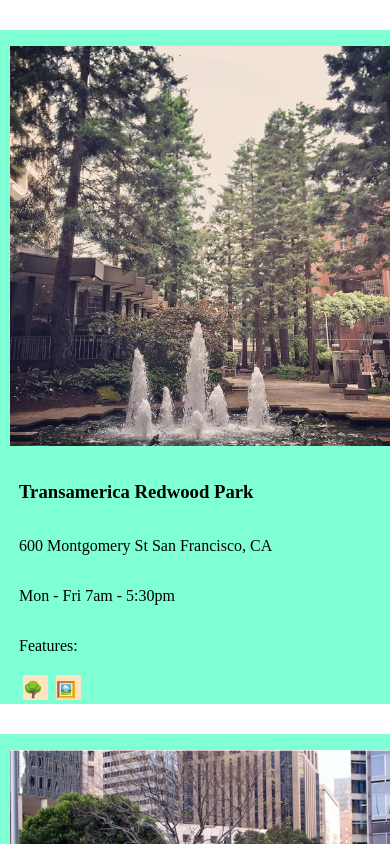
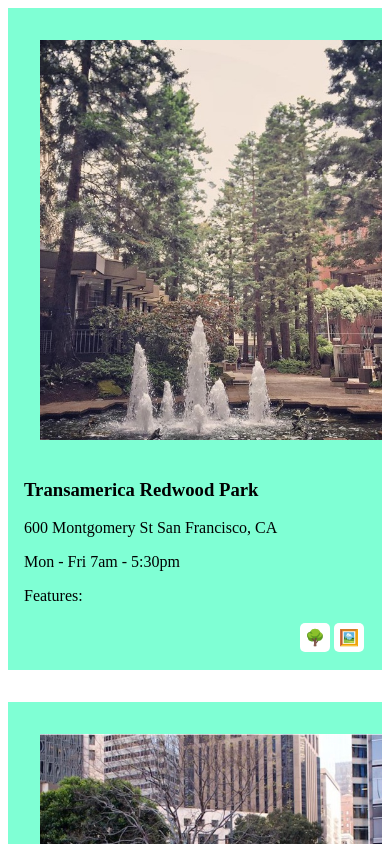
Before and after one commit to fmagana14/challenge-2-web-design, a plain HTML site: page index.html in a window 390 px wide. Shown: the top 844 px of the page. Drawn offline with Linux system fonts and the light colour scheme.

Commit message:
re-aligned image and fixed bug

```diff
--- a/index.html
+++ b/index.html
@@ -1,85 +1,15 @@
 <!DOCTYPE html>
 <html lang="en">
   <head>
-	<meta charset="UTF-8">
-	<meta http-equiv="X-UA-Compatible" content="IE=edge">
-	<meta name="viewport" content="width=device-width, initial-scale=1.0">
-	<link rel="stylesheet" href="styles.css">
+    <meta charset="UTF-8" />
+    <meta http-equiv="X-UA-Compatible" content="IE=edge" />
+    <meta name="viewport" content="width=device-width, initial-scale=1.0" />
+    <link rel="stylesheet" href="styles.css" />
     <title>Document</title>
     <style>
-		/* Your styles here!
-		body {
-  display: flex;
-  flex-direction: column;
-  align-items: center;
-  margin: auto;
-}
-.main {
-  display: grid;
-  grid-template-columns: 1fr 1fr;
-  gap: 30px;
-  padding-top: 30px;
-  padding-bottom: 30px;
-}
-article {
-  display: flex;
-  flex-direction: row;
-  background-color: aquamarine;
-}
-.features {
-  display: flex;
-  flex-direction: column;
-}
-.features-list {
-  display: flex;
-  flex-direction: row;
-  justify-content: flex-end;
-}
-img {
-  margin: 1rem;
-  height: 200px;
-  width: 200px;
-}
-
-.features-list > div {
-  display: flex;
-  justify-content: flex-start;
-  background-color: bisque;
-  padding: 5px;
-  border-radius: 2px;
-  margin: 4px;
-  height: 15px;
-  width: 15px;
-  text-align: bottom;
-}
-
-@media screen and (max-width: 500px) {
-  article {
-    flex-direction: column;
-    align-items: center;
-    width: auto;
-  }
-  img {
-    margin: 1rem auto;
-    height: auto;
-    width:100%;
-  }
-  .main {
-    grid-template-columns: 1fr;
-
-  }
-  div.features {
-    vertical-align: bottom;
-    display: inline-block;
-    flex-direction: column;
-    justify-content: left;
-  }
-} */
-
     </style>
   </head>
   <body>
-
     <!--  -->
     <section class="main">
       <article>
@@ -165,6 +95,5 @@ img {
         </div>
       </article>
     </section>
-
   </body>
 </html>
--- a/styles.css
+++ b/styles.css
@@ -1,76 +1,49 @@
-body {
-  display: flex;
-  flex-direction: column;
-  align-items: center;
-  margin: auto;
-}
+
 .main {
   display: grid;
   grid-template-columns: 1fr 1fr;
-  gap: 30px;
-  padding-top: 30px;
-  padding-bottom: 30px;
+  grid-gap: 30px;
 }
 article {
   display: flex;
   flex-direction: row;
   background-color: aquamarine;
-}
-.features {
-  display: flex;
-  flex-direction: column;
+  column-gap: 15px;
+  max-width: 500px;
+  padding: 1rem;
 }
 .features-list {
-  display: flex;
-  flex-direction: row;
-  justify-content: flex-end;
+    display: flex;
+    justify-content: flex-end;
 }
-img {
+.image {
   margin: 1rem;
   height: 200px;
   width: 200px;
 }
 
 .features-list > div {
-  display: flex;
-  justify-content: flex-start;
-  background-color: bisque;
-  padding: 5px;
-  border-radius: 2px;
-  margin: 4px;
-  height: 15px;
-  width: 15px;
-  text-align: bottom;
+    background-color: white;
+    border-radius: 5px;
+    margin: 2px;
+    padding: 5px;
 }
+
 
 @media screen and (max-width: 500px) {
   article {
     flex-direction: column;
-    align-items: center;
-    width: auto;
+    max-width: 400px;
   }
-  img {
+  .image {
     height: 400px;
-    width: 400px;
-    display: flex;
-    flex-direction: column;
-    column-width: 100%;
-  }
+    width: 100%;
+    object-fit: cover;
+    padding-right: 3rem;
+}
   .main {
+    display: grid;
     grid-template-columns: 1fr;
-    padding-left: 30px;
-  }
-  div.features {
-    vertical-align: bottom;
-    display: flex;
-    flex-direction: column;
-    justify-content: left;
-    align-items: flex-start; /* Align text to the left */
-    width: 100%;
-    padding-left: 50px;
-  }
-  .features-list > div{
-    display: flex;
-    justify-content: flex-end;
+    grid-gap: 2em;
   }
 }
```
Lines whose indentation alone changed are shown as unchanged.
